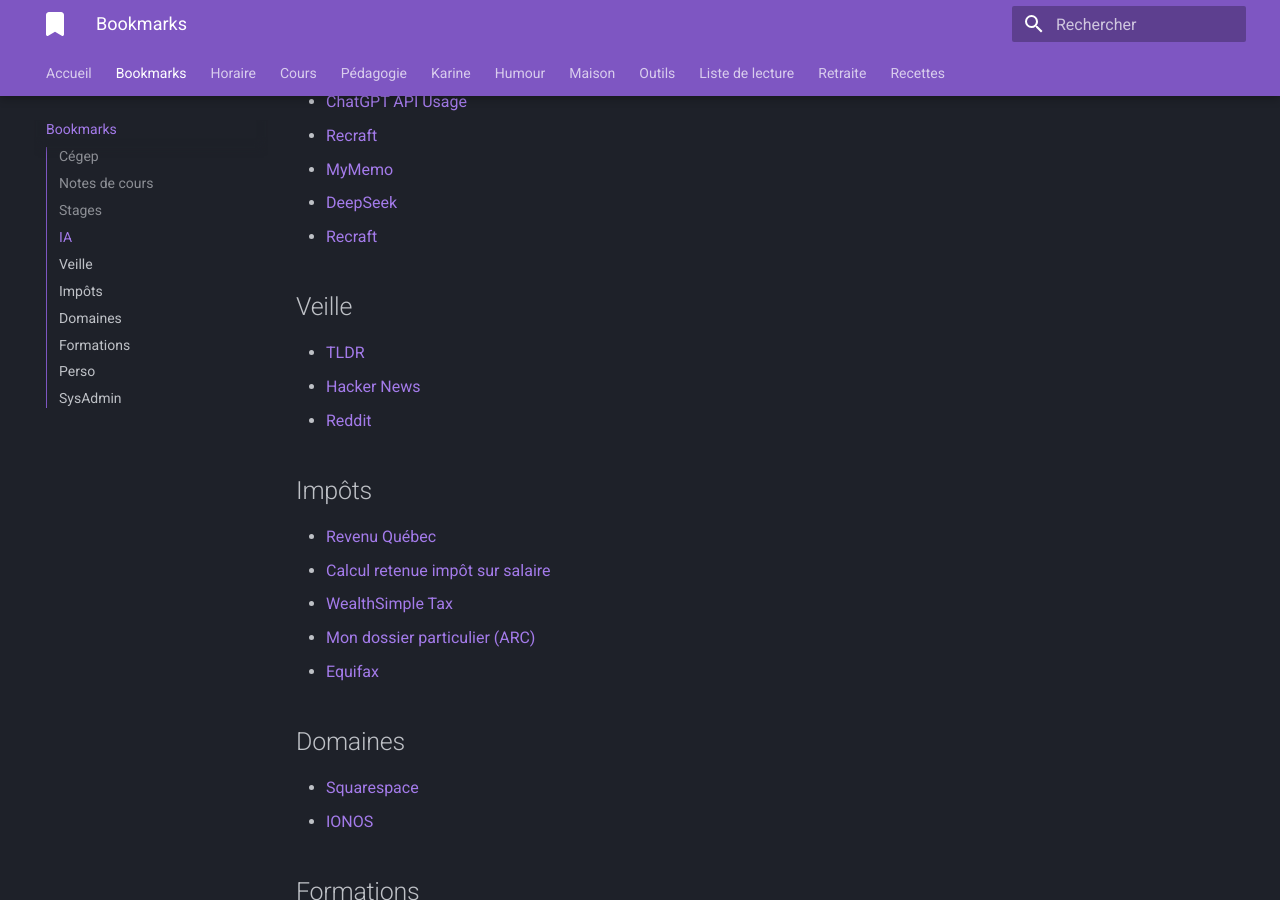
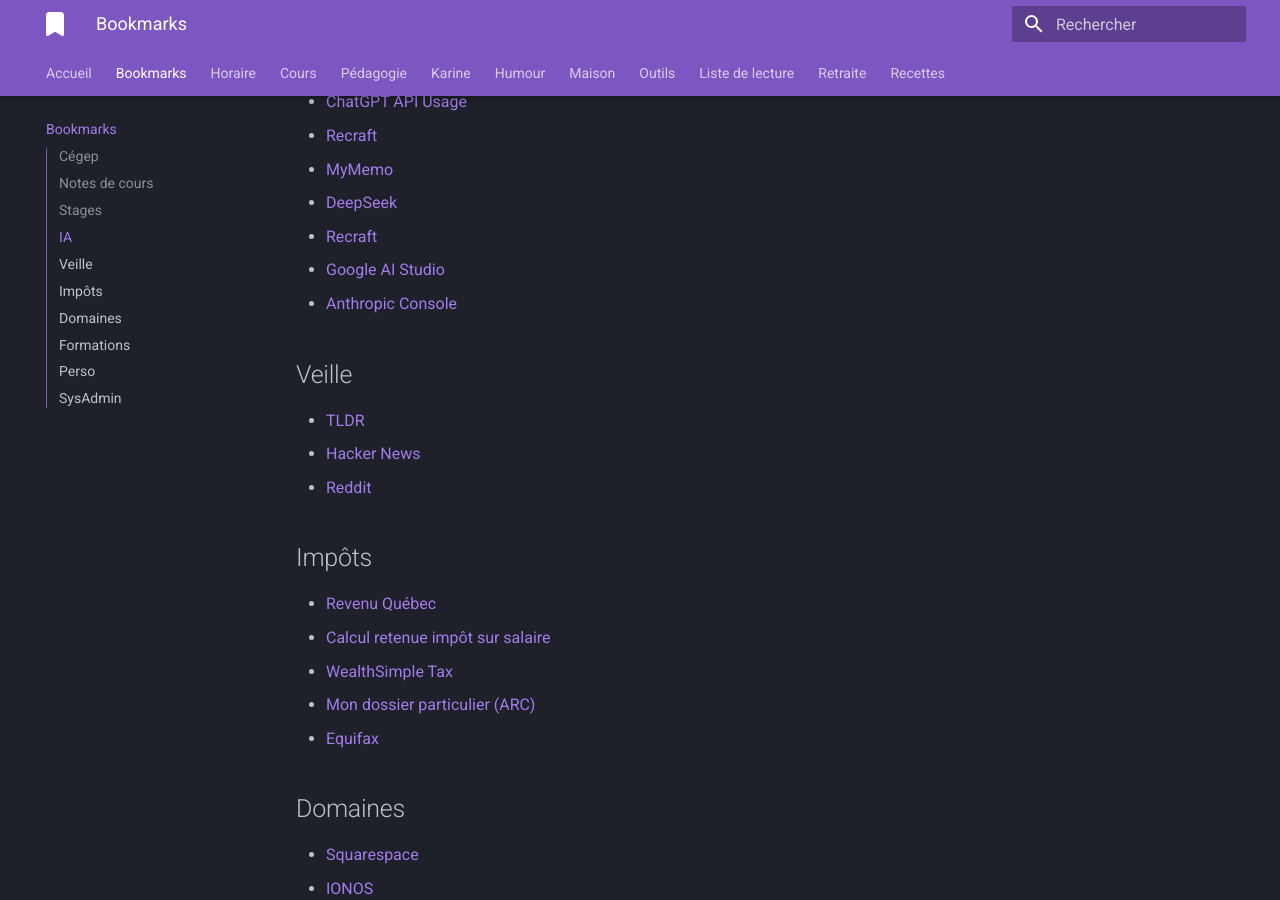
Before and after one commit to jaixan/bm, an MkDocs documentation site: the page built from docs/bookmarks.md, in a window 1280 px wide and 900 px high, scrolled down 1310 px. Built offline with MkDocs 1.6.1 and Material for MkDocs 9.7.7, drawn with Linux system fonts in a browser that asks for light colours.

Commit message:
nouveaux bookmarks

```diff
--- a/docs/bookmarks.md
+++ b/docs/bookmarks.md
@@ -42,6 +42,8 @@
 - [MyMemo](https://app.mymemo.ai/home)
 - [DeepSeek](https://chat.deepseek.com/)
 - [Recraft](https://www.recraft.ai/projects)
+- [Google AI Studio](https://aistudio.google.com/prompts/new_chat)
+- [Anthropic Console](https://console.anthropic.com/settings/billing)
 
 ## Veille
 
```
Also changed, not shown: 1 other file.
